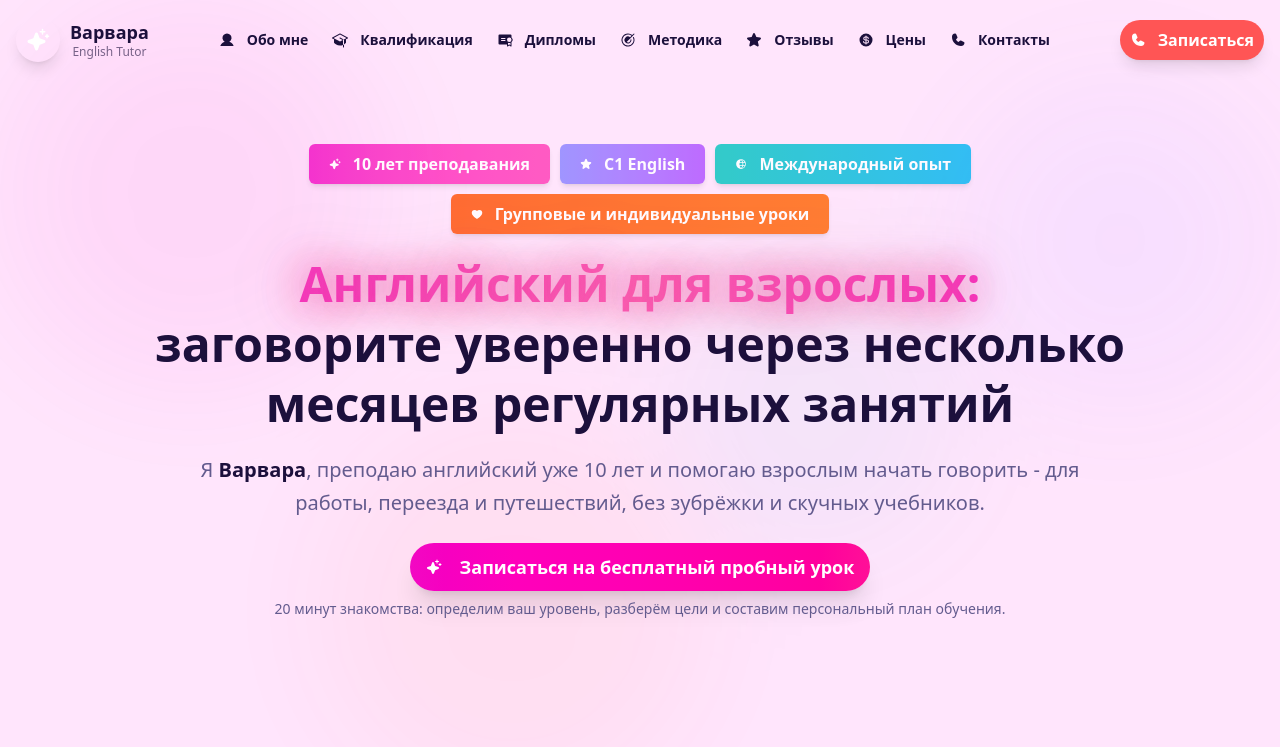
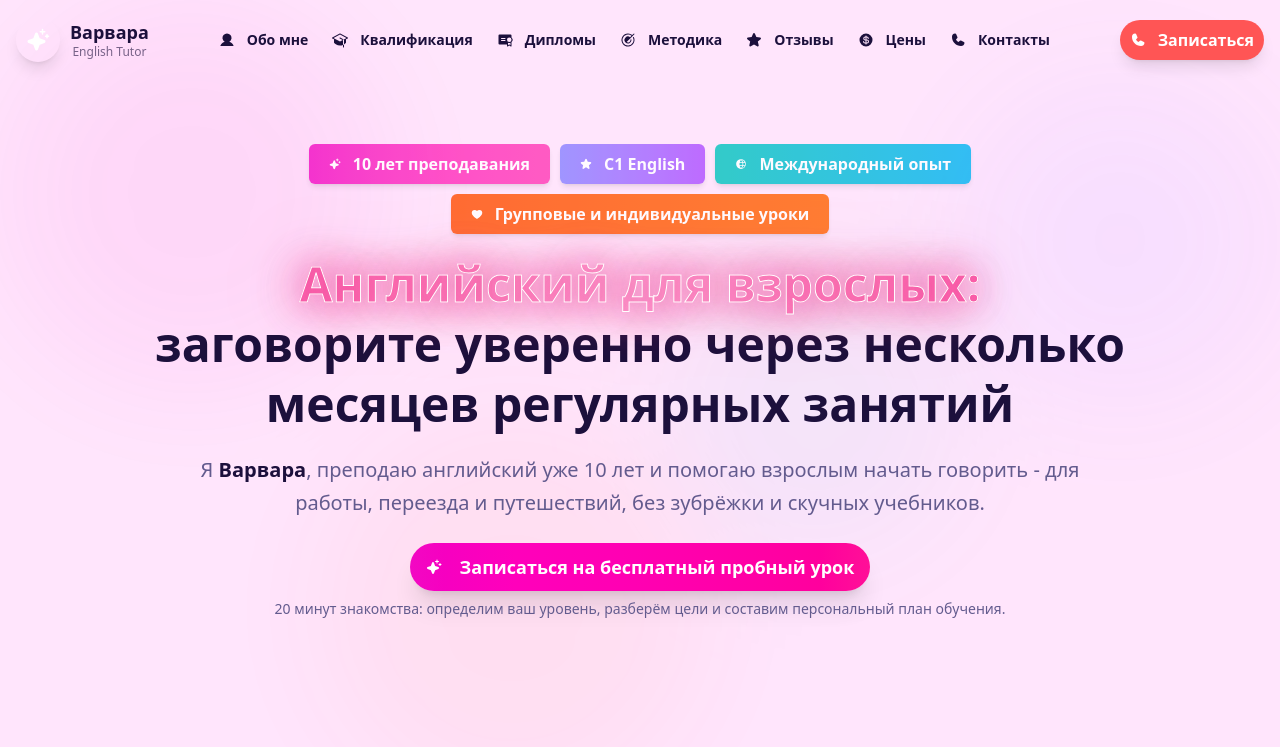
Before and after one commit to olgachka17/lesson_with_varvara, a React (Vite) app: page / in a window 1280 px wide. Shown: the top 747 px of the page. Built offline with nearby package versions, Linux system fonts and the light colour scheme.

Commit message:
Update: Brighter colors and white stroke on header text

```diff
--- a/src/App.tsx
+++ b/src/App.tsx
@@ -80,7 +80,7 @@ function App() {
               </div>
 
               <h1 className="text-3xl md:text-4xl lg:text-5xl font-bold mb-5 leading-tight text-foreground">
-                <span className="block bg-gradient-to-r from-primary via-pink-400 to-primary bg-clip-text text-transparent" style={{ textShadow: '0 0 40px rgba(236, 72, 153, 0.6), 0 0 80px rgba(236, 72, 153, 0.3)', filter: 'drop-shadow(0 0 20px rgba(236, 72, 153, 0.5))' }}>Английский для взрослых:</span>
+                <span className="block bg-gradient-to-r from-pink-500 via-pink-300 to-pink-500 bg-clip-text text-transparent" style={{ WebkitTextStroke: '1px white', textShadow: '0 0 40px rgba(236, 72, 153, 0.8), 0 0 80px rgba(236, 72, 153, 0.4)', filter: 'drop-shadow(0 0 20px rgba(236, 72, 153, 0.6))' }}>Английский для взрослых:</span>
                 <span className="block">заговорите уверенно через несколько месяцев регулярных занятий</span>
               </h1>
 
```
